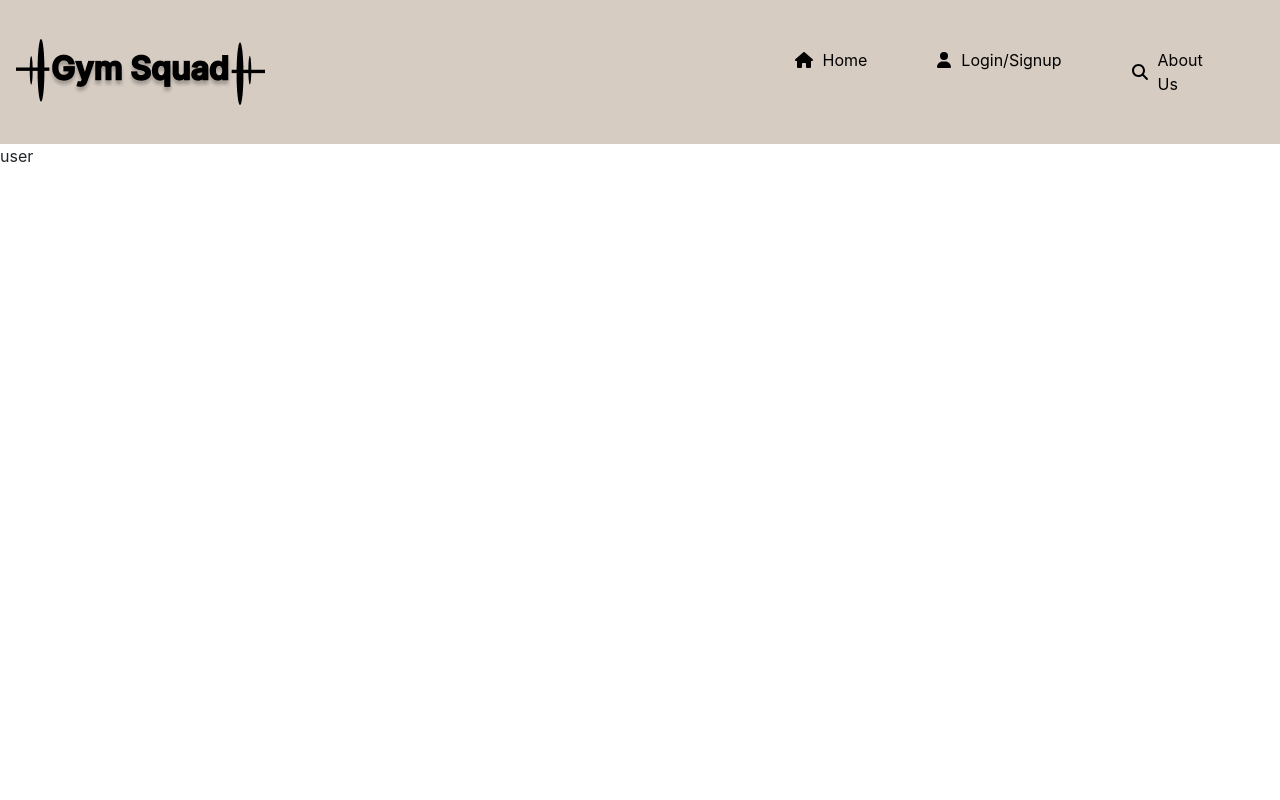
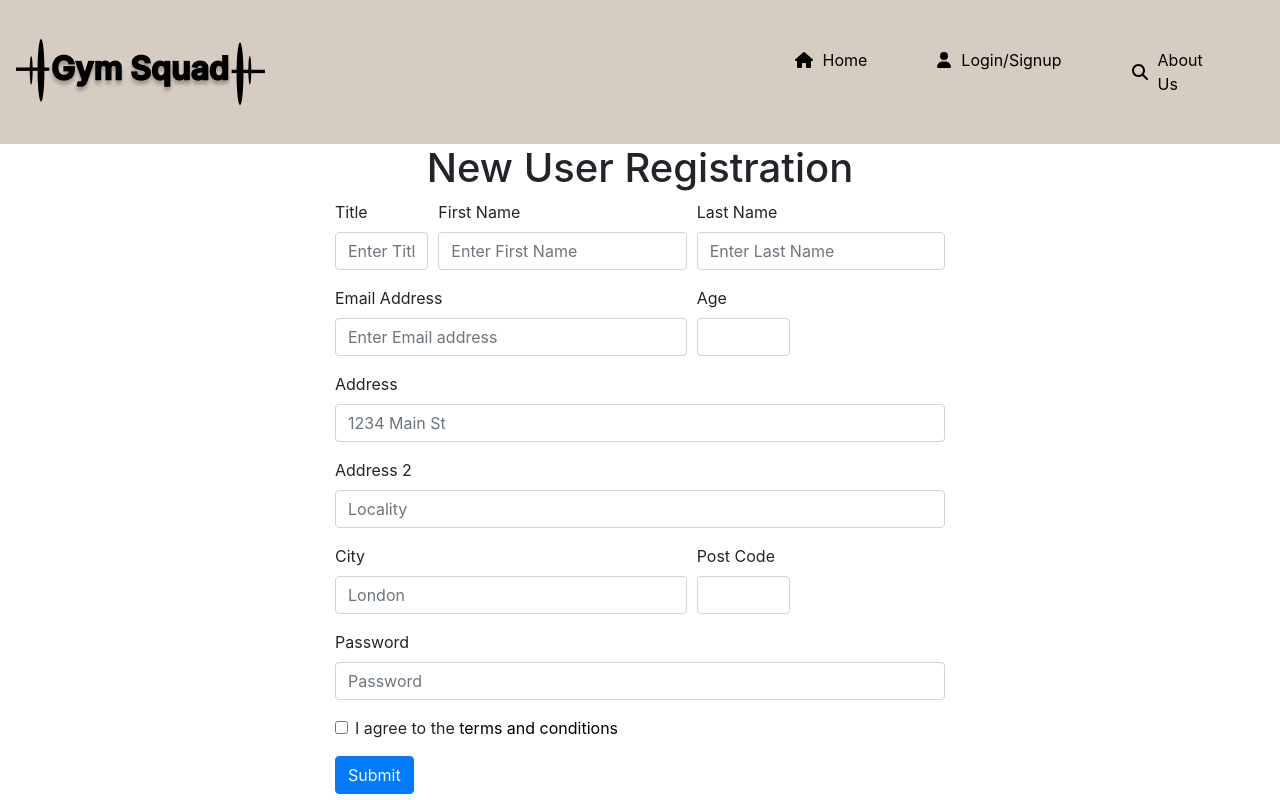
Before and after one commit to umaparu/FitnessclassApp, a React (Create React App) app: page /user in a window 1280 px wide. Built offline with nearby package versions, Linux system fonts and the light colour scheme.

Commit message:
User registration form changes

```diff
--- /dev/null
+++ b/public/terms.html
@@ -0,0 +1,4 @@
+<p>
+Terms and conditions
+
+</p>
--- a/src/components/User.js
+++ b/src/components/User.js
@@ -1,11 +1,134 @@
-const User = () => {
+import React from 'react';
+import ReactDOM from 'react-dom/client';
 
-    return (
 
-        <>
-            <p>user</p>
-        </>
-    )
+/* If user is not registered show registration page
+Else if user is registered, and not logged in show login page
+else show user profile with options to change details
+
+*/
+
+function User() {
+  return (<UserForm  />);
 }
 
 export default User
+
+/*
+class GymUser {
+
+    firstName="";
+    lastName="";
+    email="";
+    password="";
+
+constructor(firstName, lastName, email, password){
+    this.firstName = firstName;
+    this.lastName = lastName;
+    this.email = email;
+    this.password = password;
+  }
+
+}
+*/
+
+class UserForm extends React.Component {
+
+    constructor(props) {
+      super(props);
+      this.state = {isSubmitted: false};
+      this.handleSubmit = this.handleSubmit.bind(this);
+    }
+
+    /*
+    handleChange(event) {
+      this.setState({value: event.target.value});
+    }
+    */
+
+    handleSubmit(event) {
+
+        console.log(event.target.inputFirstName.value);
+          this.setState({isSubmitted: true});
+      event.preventDefault();
+    }
+
+
+    render() {
+       // alert('state value: ' + this.state.isSubmitted);
+        if (this.state.isSubmitted) {
+
+            return(
+      <p>User registration succeessful..</p>);
+        } else
+      return (
+        <div id="register-user">
+            <div id="reg-heading" class="container w-50 overflow-auto">
+            <div class="text-center"> <h1> New User Registration </h1></div>
+
+                <form onSubmit={this.handleSubmit}>
+                <div class="form-row">
+                    <div class="form-group col-md-2">
+                        <label for="inputTitle">Title</label>
+                        <input type="text" class="form-control" id="inputTitle" aria-describedby="titleHelp" placeholder="Enter Title"/>
+                    </div>
+                    <div class="form-group col-md-5">
+                        <label for="inputFirstName">First Name</label>
+                        <input type="text" class="form-control" id="inputFirstName" aria-describedby="firstNameHelp" placeholder="Enter First Name" required/>
+                    </div>
+                    <div class="form-group col-md-5">
+                        <label for="lainputLastNamestName">Last Name</label>
+                        <input type="text" class="form-control" id="inputLastName" aria-describedby="lasttNameHelp" placeholder="Enter Last Name" required/>
+                    </div>
+                </div>
+                <div class="form-row">
+                    <div class="form-group col-md-7">
+						<label for="inputEmail1">Email Address</label>
+                        <input type="email" class="form-control" id="inputEmail1" aria-describedby="emailHelp" placeholder="Enter Email address" required/>
+                    </div>
+                    <div class="form-group col-md-2">
+                        <label for="inputAge">Age</label>
+                        <input type="text" class="form-control" id="inputAge"/>
+                    </div>
+                </div>
+
+
+                <div class="form-group">
+                    <label for="inputAddress">Address</label>
+                    <input type="text" class="form-control" id="inputAddress" placeholder="1234 Main St"/>
+                </div>
+                <div class="form-group">
+                    <label for="inputAddress2">Address 2</label>
+                    <input type="text" class="form-control" id="inputAddress2" placeholder="Locality"/>
+                </div>
+
+                <div class="form-row">
+                    <div class="form-group col-md-7">
+                        <label for="inputCity">City</label>
+                        <input type="text" class="form-control" id="inputCity" placeholder="London"/>
+                    </div>
+                    <div class="form-group col-md-2">
+                        <label for="inputPostCode">Post Code</label>
+                        <input type="text" class="form-control" id="inputPostCode"/>
+                    </div>
+                </div>
+                <div class="form-group">
+                    <label for="inputPassword1">Password</label>
+                    <input type="password" class="form-control" id="inputPassword1" placeholder="Password" required/>
+                </div>
+
+                <div class="form-group">
+                    <div class="form-check">
+                        <input class="form-check-input" type="checkbox" id="termsCheck" required/>
+                        <label class="form-check-label" for="termsCheck">
+                            I agree to the <a class="link-secondary" href="./terms.html">terms and conditions</a>
+                        </label>
+                    </div>
+                </div>
+                <button type="submit" class="btn btn-primary">Submit</button>
+                </form>
+            </div>
+        </div>
+      );
+    }
+}
```
